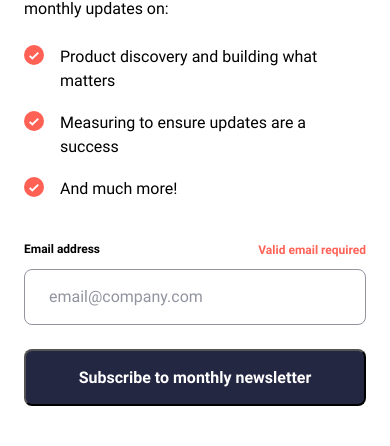
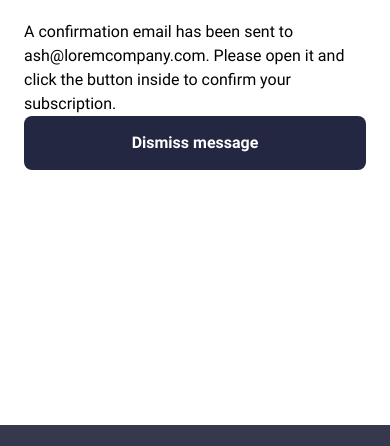
Before and after one commit to jasoneczek/fementor-newsletter-signup, a plain HTML site: page index.html in a window 390 px wide. Shown: the part 419-865 px from the top of the page. After the commit the page ends 844 px from the top, so only its background shows below. Drawn offline with Linux system fonts and the light colour scheme; a script that the page names is missing.

Commit message:
Apply css styles for success screen mobile

```diff
--- a/src/css/style.css
+++ b/src/css/style.css
@@ -1,16 +1,16 @@
 @font-face {
-  font-family: 'Roboto';
-  src: url('../../assets/fonts/Roboto-Regular.woff2') format('woff2'),
-    url('../../assets/fonts/Roboto-Regular.woff') format('woff');
+  font-family: "Roboto";
+  src: url("../../assets/fonts/Roboto-Regular.woff2") format("woff2"),
+    url("../../assets/fonts/Roboto-Regular.woff") format("woff");
   font-weight: 400;
   font-style: normal;
   font-display: swap;
 }
 
 @font-face {
-  font-family: 'Roboto';
-  src: url('../../assets/fonts/Roboto-Bold.woff2') format('woff2'),
-    url('../../assets/fonts/Roboto-Bold.woff') format('woff');
+  font-family: "Roboto";
+  src: url("../../assets/fonts/Roboto-Bold.woff2") format("woff2"),
+    url("../../assets/fonts/Roboto-Bold.woff") format("woff");
   font-weight: 700;
   font-style: normal;
   font-display: swap;
@@ -23,8 +23,26 @@
   --clr-grey-med: hsl(235, 18%, 26%);
   --clr-grey-light: hsl(231, 7%, 60%);
   --clr-white: hsl(0, 0%, 100%);
+  /* input field */
+  --input-border: var(--clr-grey-light);
+  --input-border-focus: var(--clr-secondary);
+  /* input field error state */
+  --input-border-error: var(--clr-primary);
+  --clr-primary-h: 4;
+  --clr-primary-s: 100%;
+  --clr-primary-l: 67%;
+  /* error alert */
+  --clr-error-text: var(--clr-primary);
+  /* buttons */
+  --btn-lg1: var(--clr-primary);
+  --btn-lg2: hsl(346, 100%, 66%);
+  --btn-bg: var(--clr-secondary);
+  --btn-bg-hover: linear-gradient(to bottom, var(--btn-lg1), var(--btn-lg2));
+  --btn-text: var(--clr-white);
+  --btn-fw: var(--fw-b);
+  --btn-focus: var(--clr-primary);
   /* typography */
-  --ff-ss: 'Roboto', sans-serif;
+  --ff-ss: "Roboto", sans-serif;
   --fw-r: 400;
   --fw-b: 700;
   --fs-1: 0.75rem;
@@ -48,8 +66,8 @@ html {
   text-size-adjust: none;
 }
 
-ul[role='list'],
-ol[role='list'] {
+ul[role="list"],
+ol[role="list"] {
   list-style: none;
 }
 
@@ -97,14 +115,15 @@ button {
 /* Card */
 .card {
   background-color: var(--clr-white);
-  max-width: 58rem;
-  display: grid;
-  /* min-height: 100svh; */
+  max-width: 100%;
+  margin: 0 auto;
+  display: none;
 }
 
 .card__img-wrapper {
   border-bottom-left-radius: 1rem;
   border-bottom-right-radius: 1rem;
+  max-width: 100%;
 }
 
 .card img {
@@ -140,7 +159,7 @@ button {
 }
 
 .card__list-item:not(:last-child) {
-  margin-bottom: 1.125rem;
+  margin-bottom: 1rem;
 }
 
 .card__list-item::before {
@@ -151,7 +170,7 @@ button {
   transform: translateY(-50%);
   width: 1.25rem;
   height: 1.25rem;
-  background-image: url('../../assets/images/icon-list.svg');
+  background-image: url("../../assets/images/icon-list.svg");
   background-size: contain;
   background-repeat: no-repeat;
 }
@@ -170,14 +189,14 @@ button {
 
 .form__error {
   font-size: var(--fs-1);
-  color: var(--clr-primary);
+  color: var(--clr-error-text);
   font-weight: var(--fw-b);
 }
 
 .form__email-input {
   padding: 1.125em 1.5em;
   width: 100%;
-  border: 1px solid var(--clr-grey-light);
+  border: 1px solid var(--input-border);
   border-radius: 0.5rem;
   margin-top: 0.625rem;
   margin-bottom: 1.5rem;
@@ -187,19 +206,75 @@ button {
   color: var(--clr-grey-light);
 }
 
-.btn-submit {
+.form__email-input:focus {
+  outline: 1px solid var(--input-border-focus);
+}
+
+.input-error {
+  color: var(--clr-primary);
+  border: 1px solid var(--clr-primary);
+  background-color: hsla(
+    var(--clr-primary-h),
+    var(--clr-primary-s),
+    var(--clr-primary-l),
+    0.15
+  );
+}
+
+.btn {
+  border: none;
   width: 100%;
   padding: 1.125em;
   border-radius: 0.5rem;
-  color: var(--clr-white);
-  font-weight: var(--fw-b);
-  background-color: var(--clr-secondary);
+  color: var(--btn-text);
+  font-weight: var(--btn-fw);
+  background-color: var(--btn-bg);
+  cursor: pointer;
+}
+
+.btn:hover {
+  background: var(--btn-bg-hover);
+  box-shadow: 0 10px 15px 5px
+    hsla(var(--clr-primary-h), var(--clr-primary-s), var(--clr-primary-l), 0.25);
+}
+
+.btn:focus {
+  outline-style: solid;
+  outline-color: transparent;
+  box-shadow: 0 0 0 4px var(--btn-focus);
 }
 
 /* Success content */
 .success {
-  display: none;
+  /* display: none; */
+  min-height: 100vh;
+  display: flex;
+  flex-direction: column;
+  justify-content: center;
+  align-items: center;
+  padding: 2.5rem 1.5rem;
   background-color: var(--clr-white);
+}
+
+.success__content {
+  flex-grow: 1;
+  display: flex;
+  flex-direction: column;
+  justify-content: center;
+  align-items: start;
+}
+
+.success__check {
+  margin-bottom: 2.5rem;
+}
+
+.success__heading {
+  font-size: var(--fs-fluid);
+  margin-bottom: 2rem;
+}
+
+.dismiss-btn {
+  margin-top: auto;
 }
 
 /* Footer */
```
